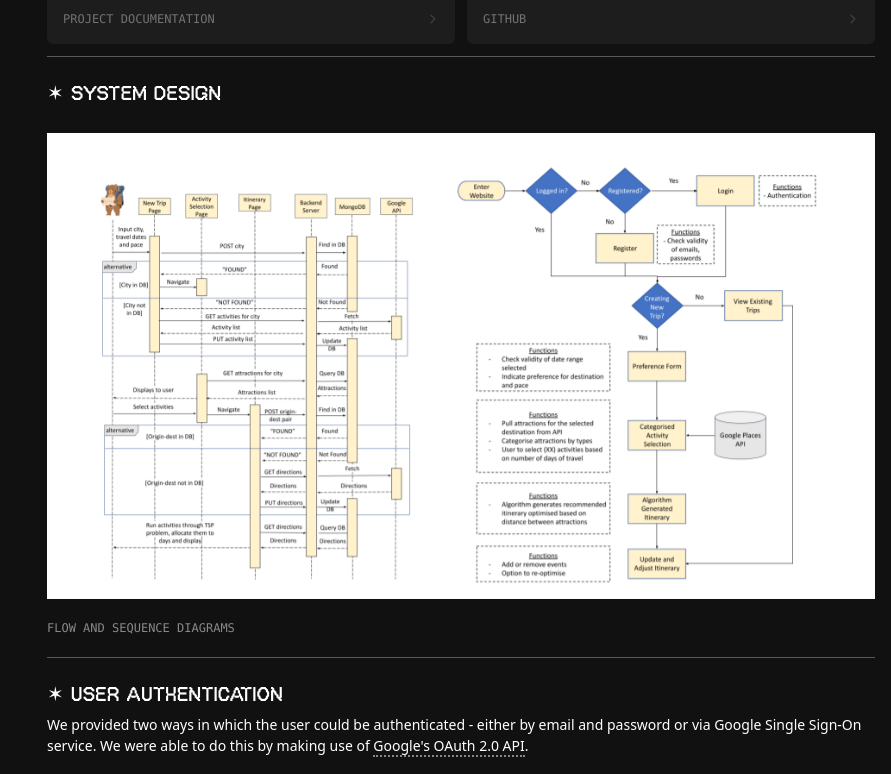
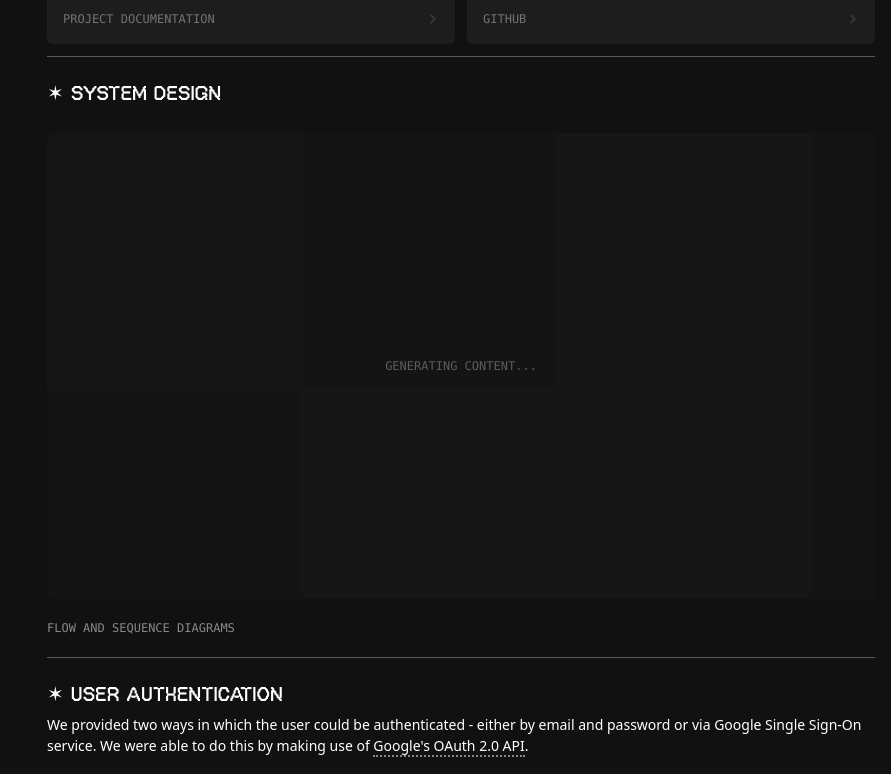
Before and after one commit to limrik/portfolio, a Next.js app in the folder portfolio/: page /travelBro in a window 1280 px wide. Shown: the part 980-1754 px from the top of the page, without its empty margins (389-1280 px from the left). Built offline with nearby package versions, Linux system fonts and the light colour scheme.

Commit message:
Add preloader

```diff
--- a/portfolio/src/components/Preloader.tsx
+++ b/portfolio/src/components/Preloader.tsx
@@ -10,11 +10,7 @@ function Preloader(props: any) {
       }`}
     >
       {props.hideText ? null : (
-        <p
-          className={`${
-            props.dark ? `text-white` : `text-zinc-500`
-          } caption flex h-full justify-center items-center`}
-        >
+        <p className=" text-white caption flex h-full justify-center items-center">
           Generating content
           <span className="inline animate-bounce_1s_ease-in-out_infinite">
             .
--- a/portfolio/src/components/ProjectMedia.tsx
+++ b/portfolio/src/components/ProjectMedia.tsx
@@ -15,7 +15,7 @@ function ProjectMedia(props: any) {
   return (
     <>
       <div
-        className={`grid overflow-hidden col-start-5 col-end-13 w-full bg-gray-300
+        className={`grid overflow-hidden col-start-5 col-end-13 w-full bg-[#111111]
     ${
       props.pl ||
       props.pr ||
@@ -33,21 +33,21 @@ function ProjectMedia(props: any) {
 `}
       >
         <div className="relative">
+          <article
+            className={`w-full h-auto transition duration-500 rounded-md ease-out
+              ${isImageLoaded ? "opacity-1" : "opacity-0"}`}
+          >
             <Image
               src={props.image}
               alt={props.alt}
-            layout={props.fill ? "fill" : "responsive"}
+              layout="responsive"
               onLoadingComplete={() => {
                 handleImageLoad()
               }}
-            className={`${props.pAll ? "rounded md:rounded-md" : ""}
-            ${props.pt && props.pl ? "rounded-tl md:rounded-tl-xl" : ""}
-            ${props.pt && props.pr ? "rounded-tr md:rounded-tr-xl" : ""}
-            ${props.pb && props.pl ? "rounded-bl md:rounded-bl-xl" : ""}
-            ${
-              props.pb && props.pr ? "rounded-br-md md:rounded-br-xl" : ""
-            } w-full h-auto `}
+              className="w-full h-auto"
             />
+          </article>
+          <Preloader isContentLoaded={isImageLoaded}></Preloader>
         </div>
       </div>
 
```
Lines whose indentation alone changed are shown as unchanged.
